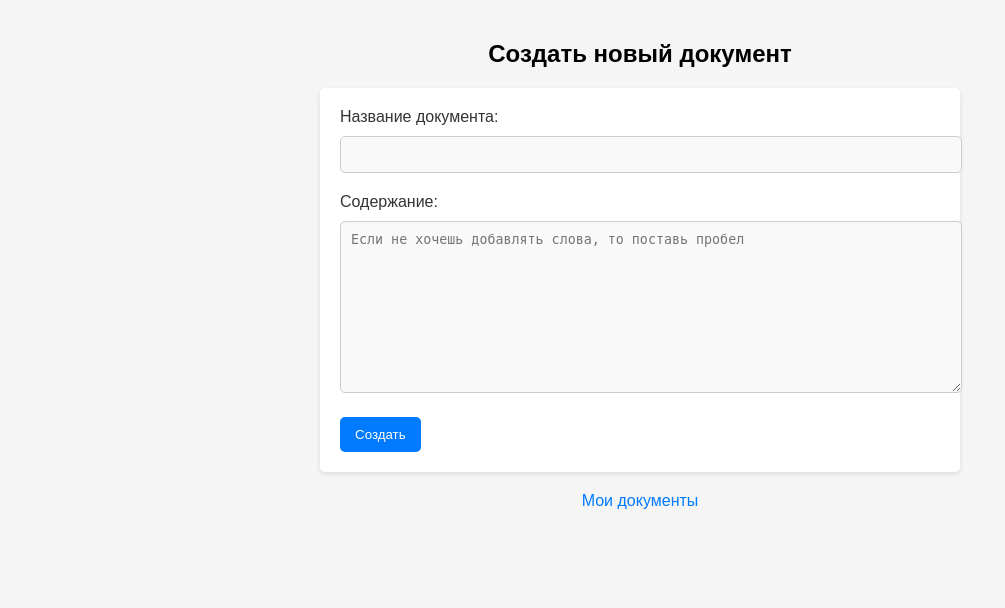
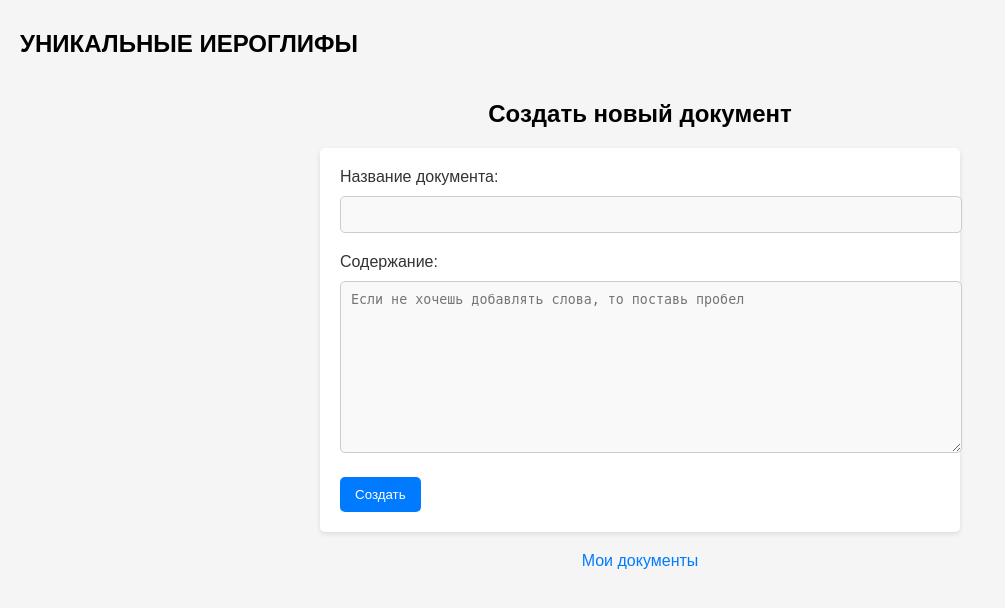
Before and after one commit to Vitya07/chinese_mine_work, a Flask app: page /document/create in a window 1280 px wide. Shown: the top 608 px of the page, without its empty margins (0-1005 px from the left). Run offline with Flask 3, Linux system fonts and the light colour scheme; a user stored in the database is signed in.

Commit message:
Update create_document.html

```diff
--- a/templates/create_document.html
+++ b/templates/create_document.html
@@ -10,12 +10,31 @@
             background-color: #f5f5f5; /* Светлый фон */
             color: #333; /* Темный текст */
             margin: 0;
-            padding: 20px;
+            padding: 0; /* Убираем отступы у body */
         }
-        h2 {
+
+        /* Стили для заголовка "Уникальные иероглифы" */
+        .unique-title {
+            position: absolute; /* Абсолютное позиционирование */
+            top: 0; /* Убираем отступ сверху */
+            left: 0; /* Убираем отступ слева */
+            padding: 10px 20px; /* Внутренние отступы для эстетики */
+            margin: 0; /* Убираем внешние отступы */
+        }
+
+        .unique-title a {
+            text-decoration: none; /* Убираем подчеркивание */
+            color: #000; /* Устанавливаем черный цвет текста */
+            font-size: 24px; /* Размер текста */
+        }
+
+        /* Заголовок "Создать новый документ" */
+        .create-document {
             text-align: center;
-            color: #000; /* Черный заголовок */
+            margin-top: 100px; /* Отступ сверху для разделения заголовков */
+            color: #000; /* Черный цвет текста */
         }
+
         form {
             max-width: 600px;
             margin: 0 auto;
@@ -24,47 +43,61 @@
             border-radius: 5px;
             box-shadow: 0 2px 5px rgba(0, 0, 0, 0.1); /* Легкая тень */
         }
+
         label {
             display: block;
             margin-bottom: 10px;
-            color: #333; /* Темный текст для меток */
+            color: #333;
         }
+
         input[type="text"],
         textarea {
             width: 100%;
             padding: 10px;
             margin-bottom: 20px;
-            border: 1px solid #ccc; /* Светло-серые границы */
+            border: 1px solid #ccc;
             border-radius: 5px;
-            background-color: #f9f9f9; /* Светлый фон для полей ввода */
-            color: #333; /* Темный текст */
+            background-color: #f9f9f9;
+            color: #333;
         }
+
         button {
             padding: 10px 15px;
-            background-color: #007bff; /* Синий фон кнопки */
-            color: #ffffff; /* Белый текст на кнопках */
+            background-color: #007bff;
+            color: #ffffff;
             border: none;
             border-radius: 5px;
             cursor: pointer;
             transition: background-color 0.3s;
         }
+
         button:hover {
-            background-color: #0056b3; /* Темно-синий цвет кнопки при наведении */
+            background-color: #0056b3;
         }
+
         a {
             display: block;
             text-align: center;
             margin-top: 20px;
             text-decoration: none;
-            color: #007bff; /* Синий цвет ссылки */
+            color: #007bff;
         }
+
         a:hover {
             text-decoration: underline;
         }
     </style>
 </head>
 <body>
-    <h2>Создать новый документ</h2>
+
+    <!-- Заголовок "Уникальные иероглифы" -->
+    <div class="unique-title">
+        <h2><a href="/">УНИКАЛЬНЫЕ ИЕРОГЛИФЫ</a></h2>
+    </div>
+
+    <!-- Заголовок "Создать новый документ" -->
+    <h2 class="create-document">Создать новый документ</h2>
+
     <form method="POST">
         <label for="title">Название документа:</label>
         <input type="text" id="title" name="title" oninput="updateTitle()" required>
```
